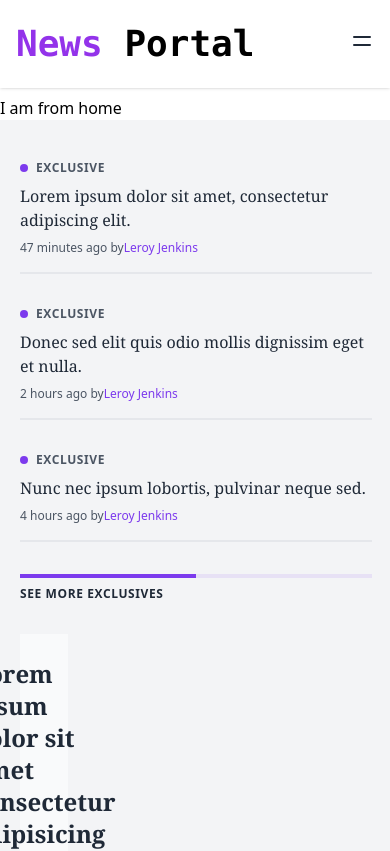
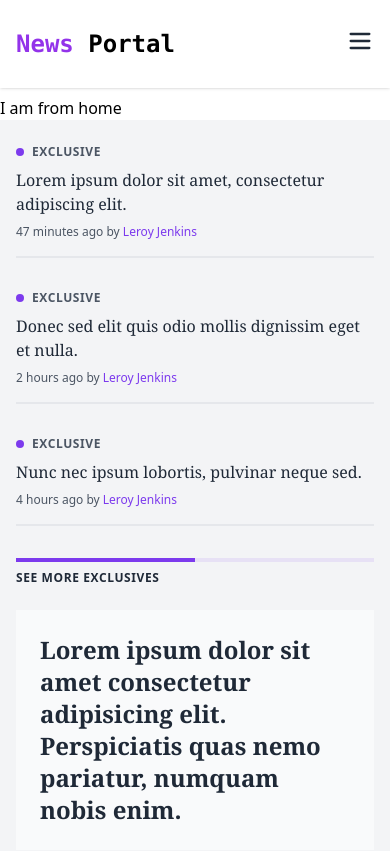
Before and after one commit to tofayeLL/news-portal-client, a React (Vite) app: page / in a window 390 px wide. Shown: the top 851 px of the page. Built offline with nearby package versions, Linux system fonts and the light colour scheme.

Commit message:
done responsive banner and nav section

```diff
--- a/src/pages/Home/Banner/Banner.jsx
+++ b/src/pages/Home/Banner/Banner.jsx
@@ -1,32 +1,31 @@
 import React from 'react';
-import { GoDotFill } from 'react-icons/go';
 
 const Banner = () => {
   return (
-    <section className="px-5 py-10 bg-gray-100 text-gray-800">
-      <div className="container mx-auto grid grid-cols-1 md:grid-cols-12 gap-8">
-
+    <section className="px-4 md:px-5 py-6 md:py-10 bg-gray-100 text-gray-800">
+      <div className="container mx-auto grid grid-cols-1 md:grid-cols-12 gap-6 md:gap-8">
 
         {/* Left Column */}
         <div className="flex flex-col space-y-8 md:space-y-16 col-span-12 md:col-span-3">
           {/* First Card */}
           <div className="flex flex-col space-y-2 border-b-2 pb-4">
-            <h3 className="flex items-center space-x-2  text-gray-600">
-              <span className="flex-shrink-0 w-2 h-2 uppercase rounded-full bg-violet-600"></span>
-              <span className="text-xs font-bold tracking-wider uppercase ">Exclusive</span>
+            <h3 className="flex items-center space-x-2 text-gray-600">
+              <span className="flex-shrink-0 w-2 h-2 rounded-full bg-violet-600"></span>
+              <span className="text-xs font-bold tracking-wider uppercase">Exclusive</span>
             </h3>
             <a href="#" className="font-serif hover:underline">
               Lorem ipsum dolor sit amet, consectetur adipiscing elit.
             </a>
             <p className="text-xs text-gray-600">
               47 minutes ago by
-              <a href="#" className="hover:underline text-violet-600">Leroy Jenkins</a>
+              <a href="#" className="hover:underline text-violet-600"> Leroy Jenkins</a>
             </p>
           </div>
+
           {/* Second Card */}
           <div className="flex flex-col space-y-2 border-b-2 pb-4">
-            <h3 className="flex items-center space-x-2  text-gray-600">
-              <span className="flex-shrink-0 w-2 h-2 uppercase rounded-full bg-violet-600"></span>
+            <h3 className="flex items-center space-x-2 text-gray-600">
+              <span className="flex-shrink-0 w-2 h-2 rounded-full bg-violet-600"></span>
               <span className="text-xs font-bold tracking-wider uppercase">Exclusive</span>
             </h3>
             <a href="#" className="font-serif hover:underline">
@@ -34,13 +33,14 @@ const Banner = () => {
             </a>
             <p className="text-xs text-gray-600">
               2 hours ago by
-              <a href="#" className="hover:underline text-violet-600">Leroy Jenkins</a>
+              <a href="#" className="hover:underline text-violet-600"> Leroy Jenkins</a>
             </p>
           </div>
+
           {/* Third Card */}
           <div className="flex flex-col space-y-2 border-b-2 pb-4">
-            <h3 className="flex items-center space-x-2  text-gray-600">
-              <span className="flex-shrink-0 w-2 h-2 uppercase rounded-full bg-violet-600"></span>
+            <h3 className="flex items-center space-x-2 text-gray-600">
+              <span className="flex-shrink-0 w-2 h-2 rounded-full bg-violet-600"></span>
               <span className="text-xs font-bold tracking-wider uppercase">Exclusive</span>
             </h3>
             <a href="#" className="font-serif hover:underline">
@@ -48,9 +48,10 @@ const Banner = () => {
             </a>
             <p className="text-xs text-gray-600">
               4 hours ago by
-              <a href="#" className="hover:underline text-violet-600">Leroy Jenkins</a>
+              <a href="#" className="hover:underline text-violet-600"> Leroy Jenkins</a>
             </p>
           </div>
+
           <div className="flex flex-col w-full space-y-2">
             <div className="h-1 bg-opacity-10 bg-violet-600">
               <div className="w-1/2 h-full bg-violet-600"></div>
@@ -65,86 +66,47 @@ const Banner = () => {
           </div>
         </div>
 
-
-
-
-        {/* Center Column (Background Image) */}
-        <div className="relative bg-center bg-cover bg-no-repeat xl:col-span-6 lg:col-span-5 md:col-span-9 min-h-96 space-y-4">
-
-
-          {/* card 1 */}
+        {/* Center Column */}
+        <div className="col-span-12 md:col-span-9 lg:col-span-5 xl:col-span-6 space-y-4">
           <div>
             <a className="flex flex-col items-center justify-end p-6 sm:p-8 group bg-gradient-to-b from-gray-50 to-gray-50" href="#">
-
               <h1 className="font-serif text-2xl font-semibold group-hover:underline text-gray-800">
                 Lorem ipsum dolor sit amet consectetur adipisicing elit. Perspiciatis quas nemo pariatur, numquam nobis enim.
               </h1>
             </a>
-
           </div>
-
-
-
-          {/* card 2 */}
           <div>
             <a className="flex flex-col items-center justify-end p-6 sm:p-8 group bg-gradient-to-b from-gray-50 to-gray-50" href="#">
-
               <h1 className="font-serif text-2xl font-semibold group-hover:underline text-gray-800">
                 Lorem ipsum dolor sit amet consectetur adipisicing elit. Perspiciatis quas nemo pariatur, numquam nobis enim.
               </h1>
             </a>
-
           </div>
-          {/* card 2 */}
           <div>
             <a className="flex flex-col items-center justify-end p-6 sm:p-8 group bg-gradient-to-b from-gray-50 to-gray-50" href="#">
-
               <h1 className="font-serif text-2xl font-semibold group-hover:underline text-gray-800">
                 Lorem ipsum dolor sit amet consectetur adipisicing elit. Perspiciatis quas nemo pariatur, numquam nobis enim.
               </h1>
             </a>
-
           </div>
-          {/* card 2 */}
           <div>
             <a className="flex flex-col items-center justify-end p-6 sm:p-8 group bg-gradient-to-b from-gray-50 to-gray-50" href="#">
-
               <h1 className="font-serif text-2xl font-semibold group-hover:underline text-gray-800">
                 Lorem ipsum dolor sit amet consectetur adipisicing elit. Perspiciatis quas nemo pariatur, numquam nobis enim.
               </h1>
             </a>
-
           </div>
-          {/* card 2 */}
           <div>
             <a className="flex flex-col items-center justify-end p-6 sm:p-8 group bg-gradient-to-b from-gray-50 to-gray-50" href="#">
-
               <h1 className="font-serif text-2xl font-semibold group-hover:underline text-gray-800">
                 Lorem ipsum dolor sit amet consectetur adipisicing elit. Perspiciatis quas nemo pariatur, numquam nobis enim.
               </h1>
             </a>
-
           </div>
-
-
-
-
-
-
         </div>
 
-
-
-
-
-
-
         {/* Right Column */}
-        <div className="hidden lg:block xl:col-span-3 lg:col-span-4 py-2">
-          {/* <div className="space-x-5 mb-8 border-b-2 border-opacity-10 border-violet-600">
-            <button className="pb-5 text-xs font-bold uppercase border-b-2 border-violet-600">Latest</button>
-            <button className="pb-5 text-xs font-bold uppercase text-gray-600">Popular</button>
-          </div> */}
+        <div className="block col-span-12 md:col-span-12 lg:col-span-4 xl:col-span-3 py-2">
           {/* First Right Card */}
           <div className="flex px-1 py-4 border-b-2">
             <img src="https://source.unsplash.com/random/244x324" alt="" className="object-cover w-20 h-20 mr-4 bg-gray-500" />
@@ -156,6 +118,7 @@ const Banner = () => {
               </p>
             </div>
           </div>
+
           {/* Second Right Card */}
           <div className="flex px-1 py-4 border-b-2">
             <img src="https://source.unsplash.com/random/245x325" alt="" className="object-cover w-20 h-20 mr-4 bg-gray-500" />
@@ -167,6 +130,7 @@ const Banner = () => {
               </p>
             </div>
           </div>
+
           {/* Third Right Card */}
           <div className="flex px-1 py-4 border-b-2">
             <img src="https://source.unsplash.com/random/246x326" alt="" className="object-cover w-20 h-20 mr-4 bg-gray-500" />
@@ -178,6 +142,7 @@ const Banner = () => {
               </p>
             </div>
           </div>
+
           {/* Fourth Right Card */}
           <div className="flex px-1 py-4 border-b-2">
             <img src="https://source.unsplash.com/random/247x327" alt="" className="object-cover w-20 h-20 mr-4 bg-gray-500" />
@@ -190,6 +155,7 @@ const Banner = () => {
             </div>
           </div>
         </div>
+
       </div>
     </section>
   );
--- a/src/pages/Nav/Nav.jsx
+++ b/src/pages/Nav/Nav.jsx
@@ -1,4 +1,5 @@
 import React, { useState } from 'react';
+import { RxHamburgerMenu } from 'react-icons/rx';
 import { Link } from 'react-router-dom';
 
 const Nav = () => {
@@ -12,6 +13,7 @@ const Nav = () => {
     { path: '/international', label: 'International' },
     { path: '/sports', label: 'Sports' },
     { path: '/entertainment', label: 'Entertainment' },
+
   ];
 
   return (
@@ -19,7 +21,7 @@ const Nav = () => {
       <div className="max-w-7xl mx-auto px-4 sm:px-6 lg:px-8">
         <div className="flex justify-between items-center h-16">
           {/* Logo */}
-          <div className="flex-shrink-0 text-4xl font-bold font-mono">
+          <div className="flex-shrink-0 lg:text-4xl text-2xl font-bold font-mono">
             <Link to="/">
               <span className="text-purple-600">News</span> Portal
             </Link>
@@ -45,13 +47,19 @@ const Nav = () => {
               type="button"
               className="text-gray-800 hover:text-purple-600 focus:outline-none"
             >
-              <svg className="w-6 h-6" fill="none" stroke="currentColor" viewBox="0 0 24 24">
+              <svg className="w-7 h-7" fill="none" stroke="currentColor" viewBox="0 0 24 24">
                 {isOpen ? (
                   <path strokeLinecap="round" strokeLinejoin="round" strokeWidth="2" d="M6 18L18 6M6 6l12 12" />
                 ) : (
-                  <path strokeLinecap="round" strokeLinejoin="round" strokeWidth="2" d="M4 8h16M4 16h16" />
+                  <>
+                    <path strokeLinecap="round" strokeLinejoin="round" strokeWidth="2" d="M4 6h16" />
+                    <path strokeLinecap="round" strokeLinejoin="round" strokeWidth="2" d="M4 12h16" />
+                    <path strokeLinecap="round" strokeLinejoin="round" strokeWidth="2" d="M4 18h16" />
+                  </>
                 )}
               </svg>
+
+              {/*  <RxHamburgerMenu className="w-10 h-10" fill="none" stroke="currentColor" viewBox="0 0 24 24"></RxHamburgerMenu> */}
             </button>
           </div>
         </div>
```
